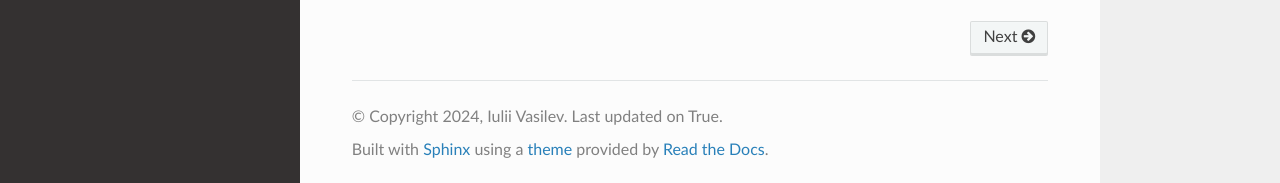
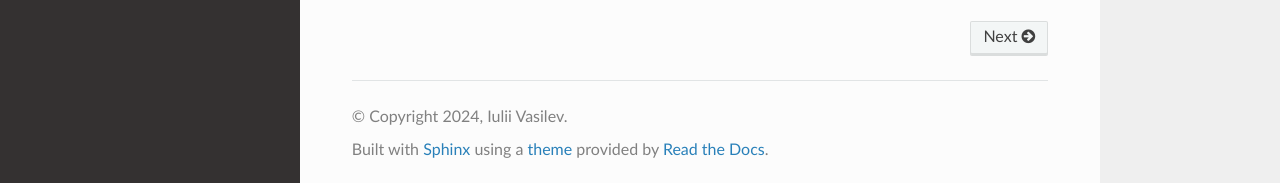
Before and after one commit to iuliivasilev/dev-survivors, a Sphinx documentation site: the page built from docs/index.rst, in a window 1280 px wide and 1349 px high. Shown: the part 1163-1346 px from the top of the window. Built offline with Sphinx 7.4.7 and the Read the Docs theme 2.0.0, drawn with Linux system fonts in a browser that asks for light colours.

Commit message:
Backup to old version of sphinx_rtd_theme

```diff
--- a/docs/conf.py
+++ b/docs/conf.py
@@ -19,8 +19,8 @@
 extensions = [
     "sphinx.ext.autodoc",
     "sphinx.ext.autosummary",
-    "sphinx.ext.githubpages",
-    "sphinxcontrib.jquery",
+    # "sphinx.ext.githubpages",
+    # "sphinxcontrib.jquery",
     "sphinx_gallery.gen_gallery",
     "sphinx_rtd_theme",
 ]
@@ -34,15 +34,8 @@
 # https://www.sphinx-doc.org/en/master/usage/configuration.html#options-for-html-output
 
 html_theme = "sphinx_rtd_theme"  # 'alabaster'
-# html_theme_path = [sphinx_rtd_theme.get_html_theme_path()]
+html_theme_path = [sphinx_rtd_theme.get_html_theme_path()]
 html_static_path = ['_static']
-
-html_context = {
-    'display_github': False,  # Add 'Edit on Github' link instead of 'View page source'
-    'last_updated': True,
-    'commit': False,
-    'css_files': ['_static/css/theme.css',],
-}
 
 sphinx_gallery_conf = {
     "doc_module": "survivors",
```
Also changed, not shown: 1 other file.
